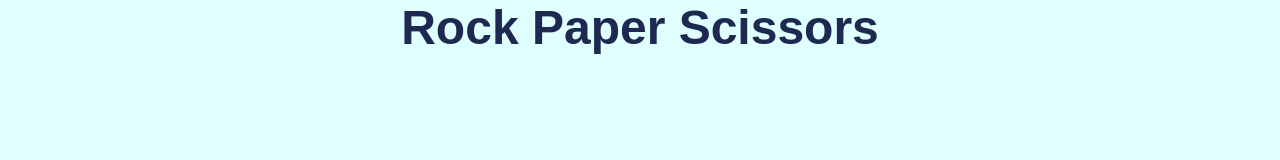
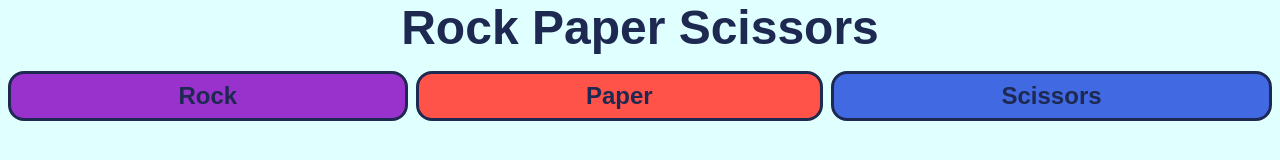
Before and after one commit to VioletViolaVi/Rock_Paper_Scissors_Project, a plain HTML site: page index.html in a window 1280 px wide. Drawn offline with Linux system fonts and the light colour scheme; a web font is replaced by a local one.

Commit message:
add & style buttons

```diff
--- a/index.html
+++ b/index.html
@@ -8,7 +8,16 @@
     <title>Rock Paper Scissors Game</title>
   </head>
   <body>
-    <h1 id="mainTitle">Rock Paper Scissors</h1>
+    <header>
+      <h1 id="mainTitle">Rock Paper Scissors</h1>
+    </header>
+
+    <section id="optionBtnBg">
+      <button>Rock</button>
+      <button>Paper</button>
+      <button>Scissors</button>
+    </section>
+
     <script src="scripts.js"></script>
   </body>
 </html>
--- a/styles.css
+++ b/styles.css
@@ -20,3 +20,48 @@ body {
 #mainTitle {
   font-size: 3rem;
 }
+
+/**************************************************** buttons */
+#optionBtnBg {
+  display: grid;
+  grid-template-columns: auto auto auto;
+  align-content: center;
+  align-items: center;
+  justify-items: stretch;
+  grid-gap: 0.5rem;
+  padding: 0 0.5rem;
+  margin-top: 1rem;
+}
+
+#optionBtnBg button {
+  cursor: pointer;
+  border: solid 0.2rem #1d2951;
+  border-radius: 1rem;
+  font-size: 1.5rem;
+  padding: 0.5rem;
+  font-weight: bold;
+}
+
+#optionBtnBg button:first-child {
+  background-color: #9932cc;
+}
+
+#optionBtnBg button:first-child:hover {
+  background-color: #dcd0ff;
+}
+
+#optionBtnBg button:nth-child(2) {
+  background-color: #ff5349;
+}
+
+#optionBtnBg button:nth-child(2):hover {
+  background-color: #ff9999;
+}
+
+#optionBtnBg button:last-child {
+  background-color: #4169e1;
+}
+
+#optionBtnBg button:last-child:hover {
+  background-color: #abcdef;
+}
```
